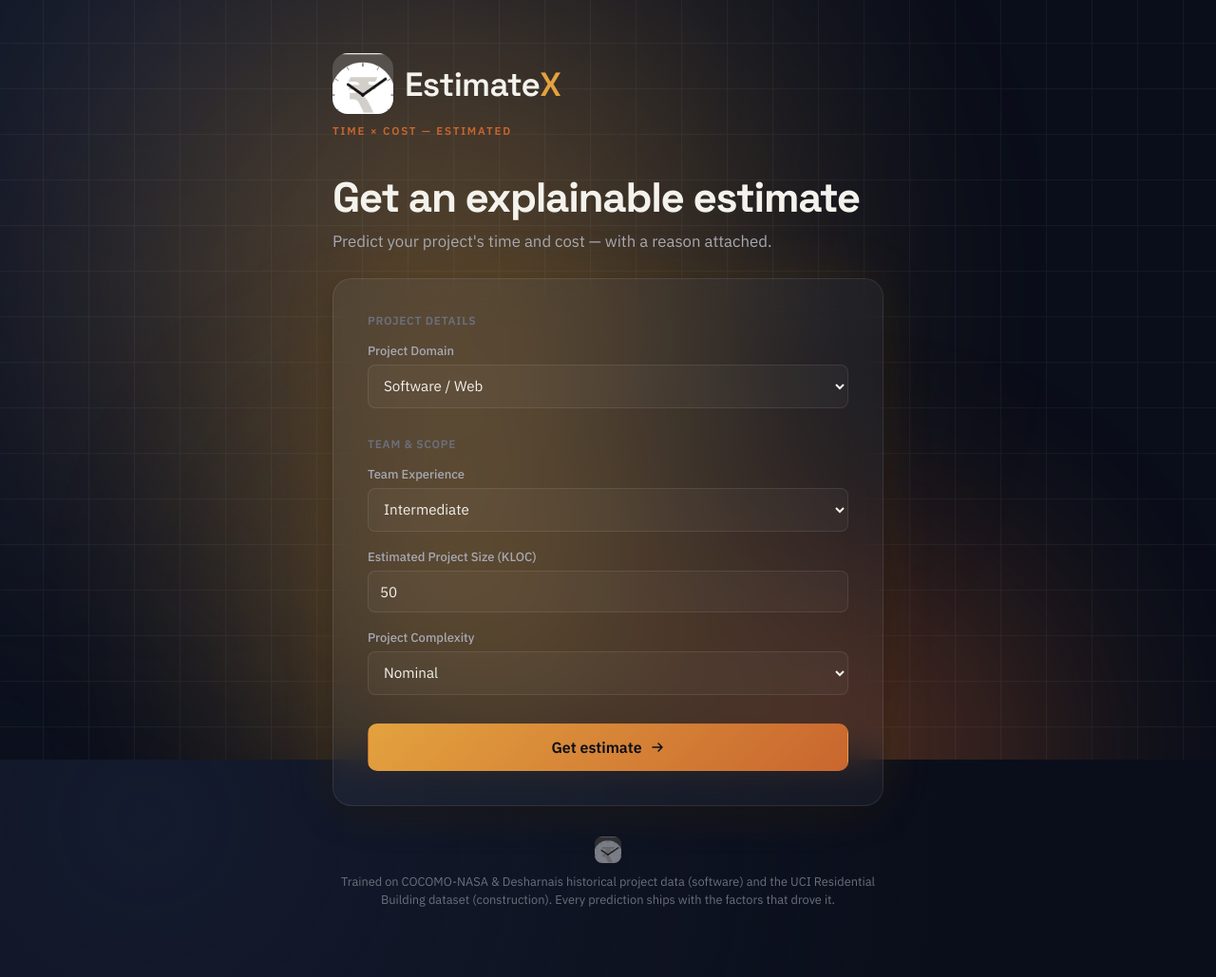
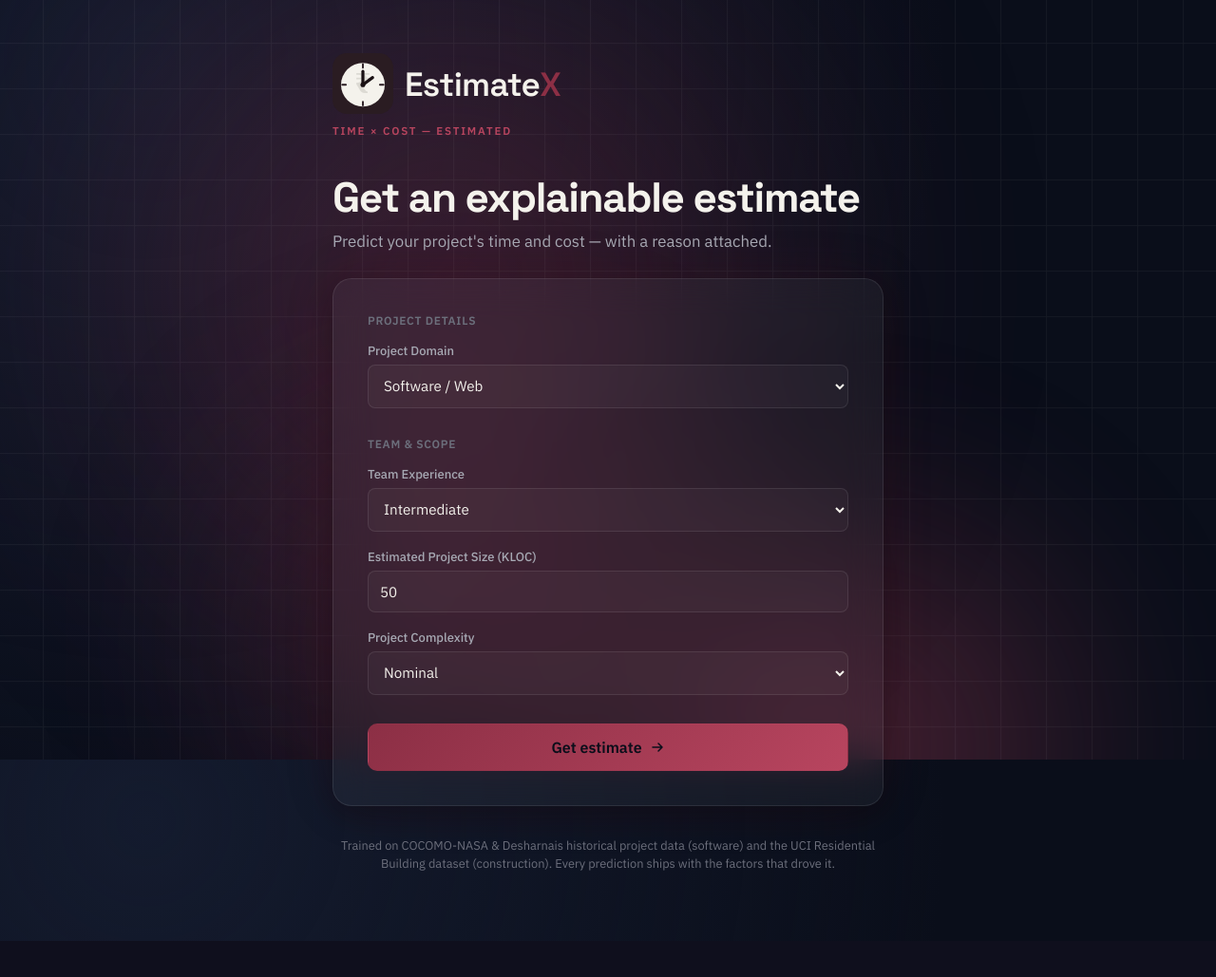
Before and after one commit to ExploringVD/EstimateX, a Flask app: page / in a window 1280 px wide. Shown: the whole page at 95% size. After the commit the page ends 991 px from the top, so only its background shows below. Run offline with Flask 3, Linux system fonts and the light colour scheme; parts of the project's set-up code (start-up, migrations or seed data) failed here and were passed over; some libraries are stand-ins or nearby versions.

Commit message:
Replace raster icon with crisp inline SVG, remove duplicate footer icon, switch accent to burgundy/wine palette

```diff
--- a/app/static/style.css
+++ b/app/static/style.css
@@ -7,15 +7,16 @@
   --ink: #f4f2ec;
   --ink-soft: #a7a9b4;
   --ink-faint: #6c6f7c;
-  --gold: #e3a23e;
-  --rust: #c9662f;
+  --wine: #8c2f45;
+  --wine-2: #b8455f;
+  --wine-dark: #5a1f30;
   --track: rgba(255, 255, 255, 0.08);
 
   --font-heading: "Space Grotesk", sans-serif;
   --font-body: "IBM Plex Sans", sans-serif;
 
-  --gradient-accent: linear-gradient(135deg, var(--gold), var(--rust));
-  --shadow: 0 8px 32px rgba(0, 0, 0, 0.35), 0 0 60px -8px rgba(227, 162, 62, 0.18);
+  --gradient-accent: linear-gradient(135deg, var(--wine), var(--wine-2));
+  --shadow: 0 8px 32px rgba(0, 0, 0, 0.35), 0 0 60px -8px rgba(140, 47, 69, 0.18);
 }
 
 * {
@@ -78,7 +79,7 @@ body {
   height: 750px;
   top: -220px;
   left: -180px;
-  background: radial-gradient(circle, var(--gold) 0%, transparent 70%);
+  background: radial-gradient(circle, var(--wine) 0%, transparent 70%);
   opacity: 0.45;
   filter: blur(100px);
   animation: driftOrb1 14s ease-in-out infinite;
@@ -89,7 +90,7 @@ body {
   height: 850px;
   top: 26%;
   right: -260px;
-  background: radial-gradient(circle, var(--rust) 0%, transparent 70%);
+  background: radial-gradient(circle, var(--wine-2) 0%, transparent 70%);
   opacity: 0.4;
   filter: blur(100px);
   animation: driftOrb2 17s ease-in-out infinite;
@@ -101,7 +102,7 @@ body {
   height: 680px;
   bottom: -220px;
   left: 12%;
-  background: radial-gradient(circle, var(--gold) 0%, transparent 70%);
+  background: radial-gradient(circle, var(--wine) 0%, transparent 70%);
   opacity: 0.38;
   filter: blur(100px);
   animation: driftOrb3 15s ease-in-out infinite;
@@ -204,9 +205,6 @@ body {
   flex-shrink: 0;
   height: 64px;
   width: 64px;
-  border-radius: 16px;
-  overflow: hidden;
-  object-fit: cover;
   display: block;
 }
 
@@ -219,7 +217,7 @@ body {
 }
 
 .wordmark-text .accent-letter {
-  color: var(--gold);
+  color: var(--wine);
 }
 
 .wordmark-tagline {
@@ -229,7 +227,7 @@ body {
   font-weight: 600;
   letter-spacing: 0.16em;
   text-transform: uppercase;
-  color: var(--rust);
+  color: var(--wine-2);
 }
 
 .tagline {
@@ -355,8 +353,8 @@ h1.page-title {
 .field-group select:focus,
 .field-group input[type="number"]:focus {
   outline: none;
-  border-color: var(--gold);
-  box-shadow: 0 0 0 3px rgba(227, 162, 62, 0.18);
+  border-color: var(--wine);
+  box-shadow: 0 0 0 3px rgba(140, 47, 69, 0.18);
 }
 
 .field-hint {
@@ -418,7 +416,7 @@ h1.page-title {
 
 .btn-primary:hover {
   filter: brightness(1.08);
-  box-shadow: 0 6px 24px rgba(227, 162, 62, 0.3);
+  box-shadow: 0 6px 24px rgba(140, 47, 69, 0.3);
 }
 
 .btn-secondary {
@@ -575,7 +573,7 @@ h1.page-title {
   content: counter(factor) ".";
   position: absolute;
   left: 0;
-  color: var(--gold);
+  color: var(--wine);
   font-weight: 600;
   font-family: var(--font-heading);
 }
@@ -593,17 +591,6 @@ h1.page-title {
   color: var(--ink-faint);
   text-align: center;
   line-height: 1.5;
-}
-
-.footer-watermark {
-  display: block;
-  width: 28px;
-  height: 28px;
-  border-radius: 8px;
-  overflow: hidden;
-  object-fit: cover;
-  margin: 0 auto 10px;
-  opacity: 0.45;
 }
 
 /* Responsive */
@@ -632,7 +619,6 @@ h1.page-title {
   .wordmark-icon {
     height: 52px;
     width: 52px;
-    border-radius: 13px;
   }
 
   .wordmark-text {
--- a/app/templates/base.html
+++ b/app/templates/base.html
@@ -20,7 +20,22 @@
   <div class="page">
     <header class="site-header anim-in anim-delay-0">
       <div class="wordmark">
-        <img src="{{ url_for('static', filename='logo-icon.png') }}" alt="EstimateX" class="wordmark-icon">
+        <svg class="wordmark-icon" width="60" height="60" viewBox="0 0 100 100" fill="none" xmlns="http://www.w3.org/2000/svg" role="img" aria-label="EstimateX">
+          <rect width="100" height="100" rx="24" fill="#2a1c22"/>
+          <circle cx="50" cy="52" r="36" fill="#f4f2ec"/>
+          <g stroke="#2a1c22" stroke-width="3" stroke-linecap="round">
+            <line x1="50" y1="18" x2="50" y2="24"/>
+            <line x1="50" y1="80" x2="50" y2="86"/>
+            <line x1="16" y1="52" x2="22" y2="52"/>
+            <line x1="78" y1="52" x2="84" y2="52"/>
+          </g>
+          <text x="50" y="66" font-family="Georgia, serif" font-weight="700" font-size="46" fill="#c9c6c0" fill-opacity="0.55" text-anchor="middle">&#8377;</text>
+          <g stroke="#1a1114" stroke-width="5" stroke-linecap="round">
+            <line x1="50" y1="52" x2="50" y2="30"/>
+            <line x1="50" y1="52" x2="66" y2="40"/>
+          </g>
+          <circle cx="50" cy="52" r="4" fill="#1a1114"/>
+        </svg>
         <span class="wordmark-text">Estimate<span class="accent-letter">X</span></span>
       </div>
       <p class="wordmark-tagline">Time &times; Cost — Estimated</p>
--- a/app/templates/form.html
+++ b/app/templates/form.html
@@ -141,7 +141,6 @@
 </form>
 
 <p class="footer-caption anim-in anim-delay-3">
-  <img src="{{ url_for('static', filename='logo-icon.png') }}" alt="" class="footer-watermark">
   Trained on COCOMO-NASA &amp; Desharnais historical project data (software) and the UCI Residential Building dataset (construction). Every prediction ships with the factors that drove it.
 </p>
 
```
